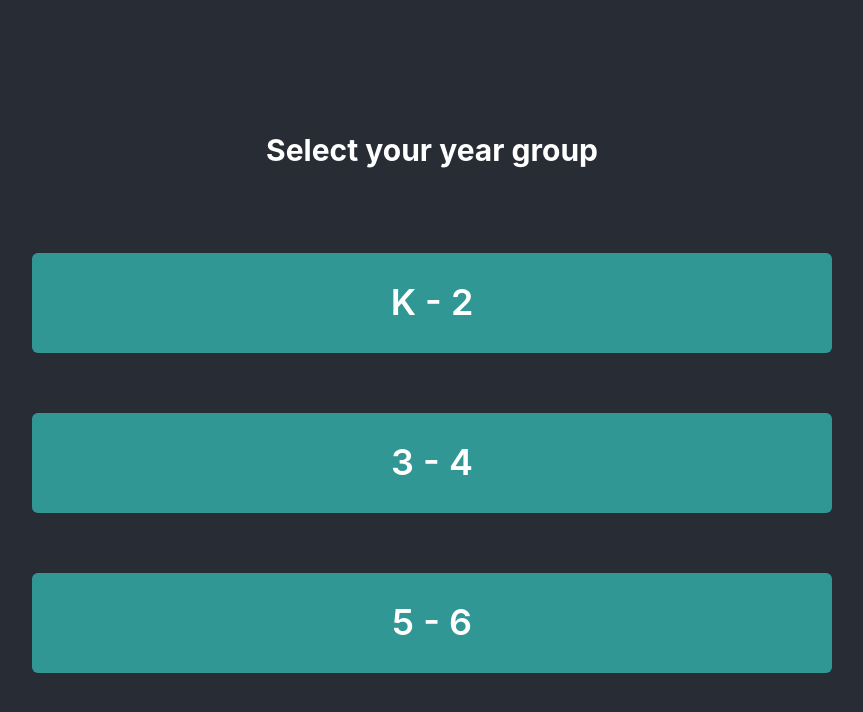
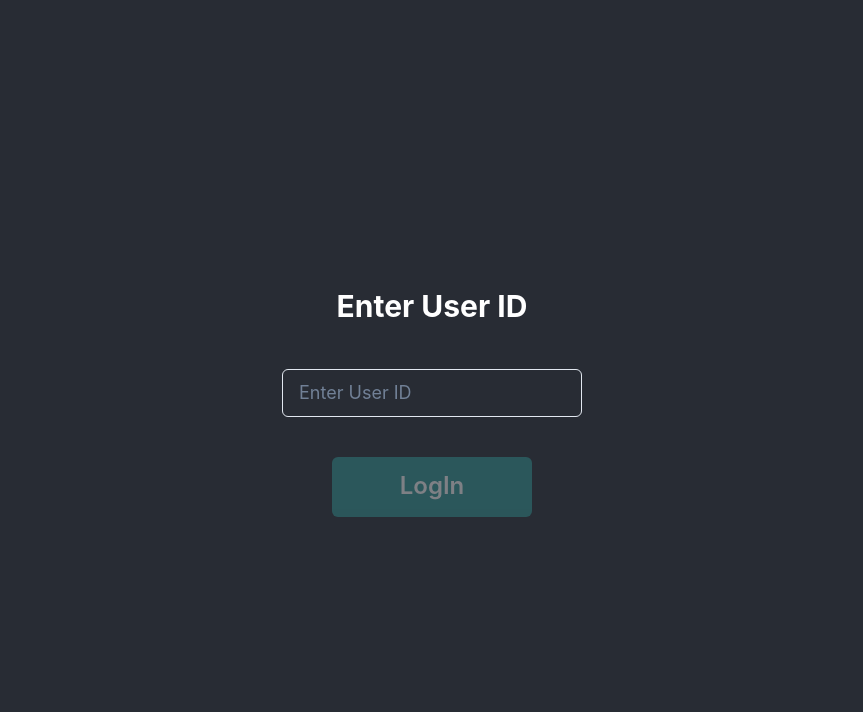
Before and after one commit to ajsadsad/Flash-Learn, a React (Create React App) app in the folder flash-learn/: page / in a window 1280 px wide. Shown: the top 712 px of the page, without its empty margins (208-1071 px from the left). Built offline with nearby package versions, Linux system fonts and the light colour scheme.

Commit message:
Login Page ui
ui for login page that directs you to year level page after entering login id

```diff
--- a/flash-learn/src/App.js
+++ b/flash-learn/src/App.js
@@ -1,6 +1,7 @@
 import './App.css';
 import {BrowserRouter, Route, Routes} from "react-router-dom";
 import {ChakraProvider} from '@chakra-ui/react';
+import LoginPage from './components/LoginPage/LoginPage';
 import HomePage from './components/HomePage/HomePage';
 import EnglishPage from './components/EnglishPage/EnglishPage'
 import MathPage from './components/MathPage/MathPage';
@@ -30,6 +31,9 @@ function App() {
         <BrowserRouter>
             <Routes>
               <Route path={''} element={
+                <LoginPage/>
+              }/>
+              <Route path={'/Homepage'} element={
                 <HomePage/>
               }/>
               <Route path={'/subject'} element={
--- /dev/null
+++ b/flash-learn/src/components/LoginPage/LoginPage.js
@@ -0,0 +1,47 @@
+import { Button, Text, Input } from "@chakra-ui/react";
+import { NavLink } from 'react-router-dom';
+import { useState } from 'react';
+
+function LoginPage() {
+    const [userID, setUserID] = useState("");
+
+    return (
+        <div style={{
+            display: "flex",
+            flexDirection: "column",
+            alignItems: "center",
+            justifyContent: "center",
+            height: "100vh",
+            gap: "20px"
+        }}>
+            <Text fontSize="3xl" mb="20px" fontWeight="bold">
+                Enter User ID
+            </Text>
+
+            <Input
+                placeholder="Enter User ID"
+                size="lg"
+                value={userID}
+                onChange={(e) => setUserID(e.target.value)}
+                type="number"
+                w="300px"
+                mb="20px"
+            />
+
+            <NavLink to="/HomePage">
+                <Button
+                    colorScheme="teal"
+                    size="lg"
+                    fontSize="2xl"
+                    w="200px"
+                    h="60px"
+                    isDisabled={!userID}
+                >
+                    LogIn
+                </Button>
+            </NavLink>
+        </div>
+    );
+}
+
+export default LoginPage;
```
